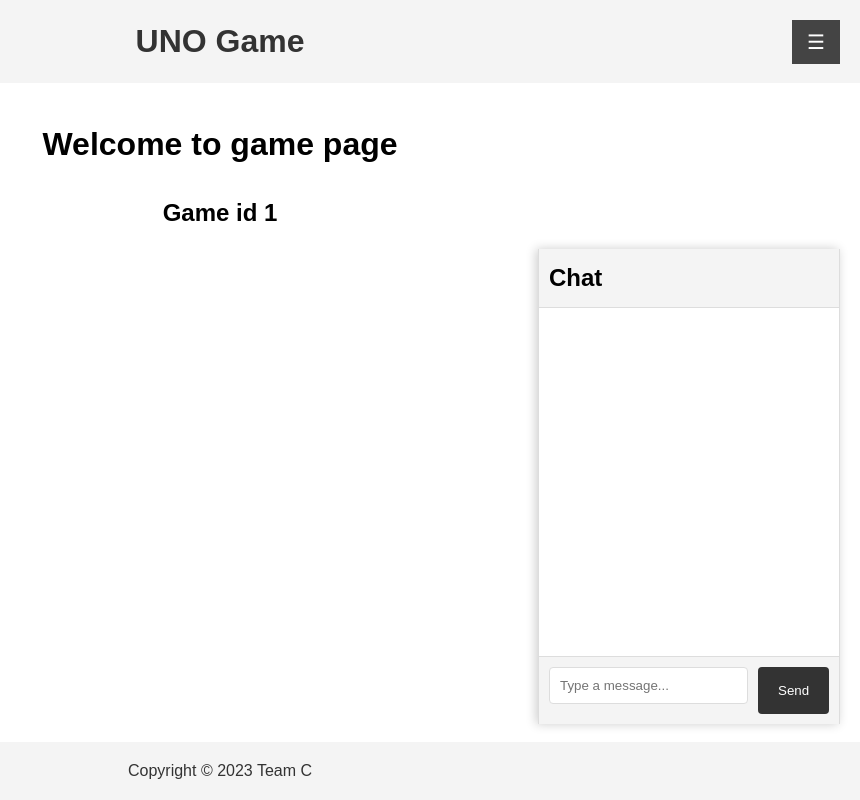
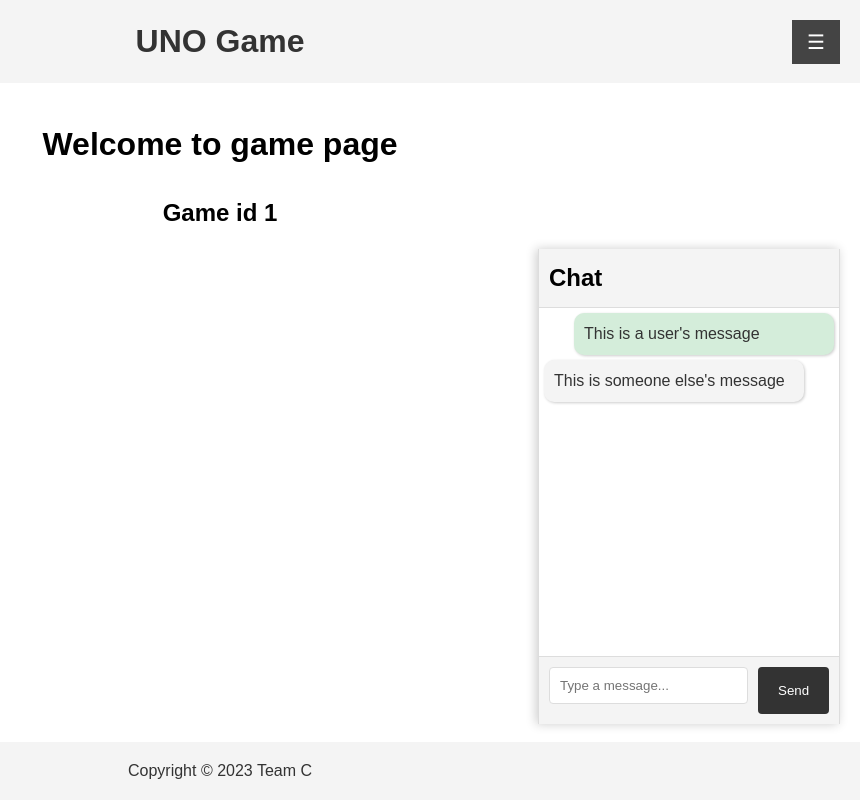
Before and after one commit to codehomie1/MultiPlayerUno, a Node server app: page /games/1 in a window 1280 px wide. Shown: the whole page, without its empty margins (420-1280 px from the left). Run offline with Node 20, Linux system fonts and the light colour scheme; the visitor is signed in with stand-in values (Sample User, id 1).

Commit message:
fixed push for example messages

```diff
--- a/backend/views/game.ejs
+++ b/backend/views/game.ejs
@@ -24,7 +24,12 @@
             <h2>Chat</h2>
         </div>
         <div class="chat-messages" id="chatMessages">
-            <!-- Chat messages will be appended here -->
+            <!-- Example of a user message -->
+            <div class="chat-message user">This is a user's message</div>
+
+            <!-- Example of another user's message -->
+            <div class="chat-message other">This is someone else's message</div>
+
         </div>
         <form class="chat-form" id="chatForm">
             <input type="text" id="chatInput" placeholder="Type a message..." autocomplete="off">
@@ -32,6 +37,15 @@
         </form>
     </div>
 
+    <script>
+        function appendMessage(username, message) {
+            const messageDiv = document.createElement('div');
+            messageDiv.classList.add('chat-message');
+            messageDiv.classList.add(username === 'user.username' ? 'user' : 'other'); // Double Check
+            messageDiv.textContent = message;
+            document.getElementById('chatMessages').appendChild(messageDiv);
+        }
+    </script>
     <my-footer></my-footer>
 
 </body>
```
